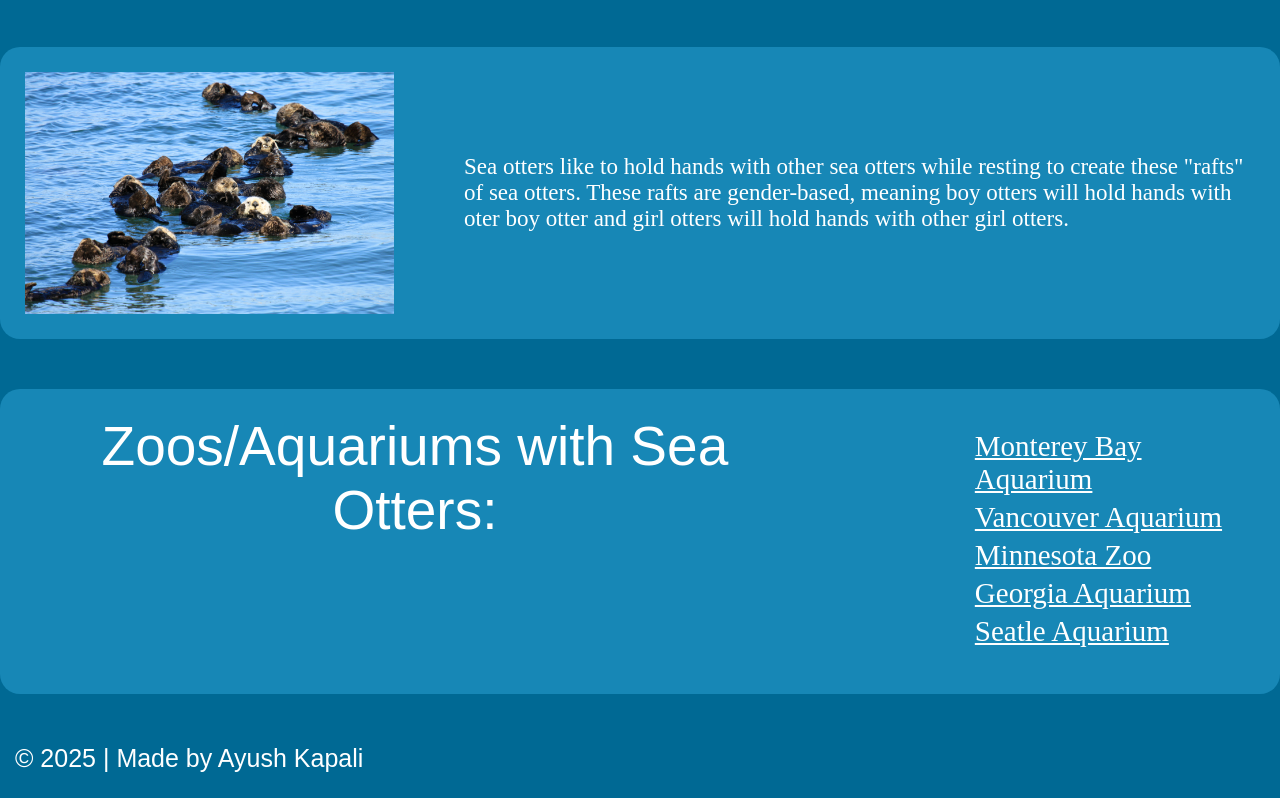
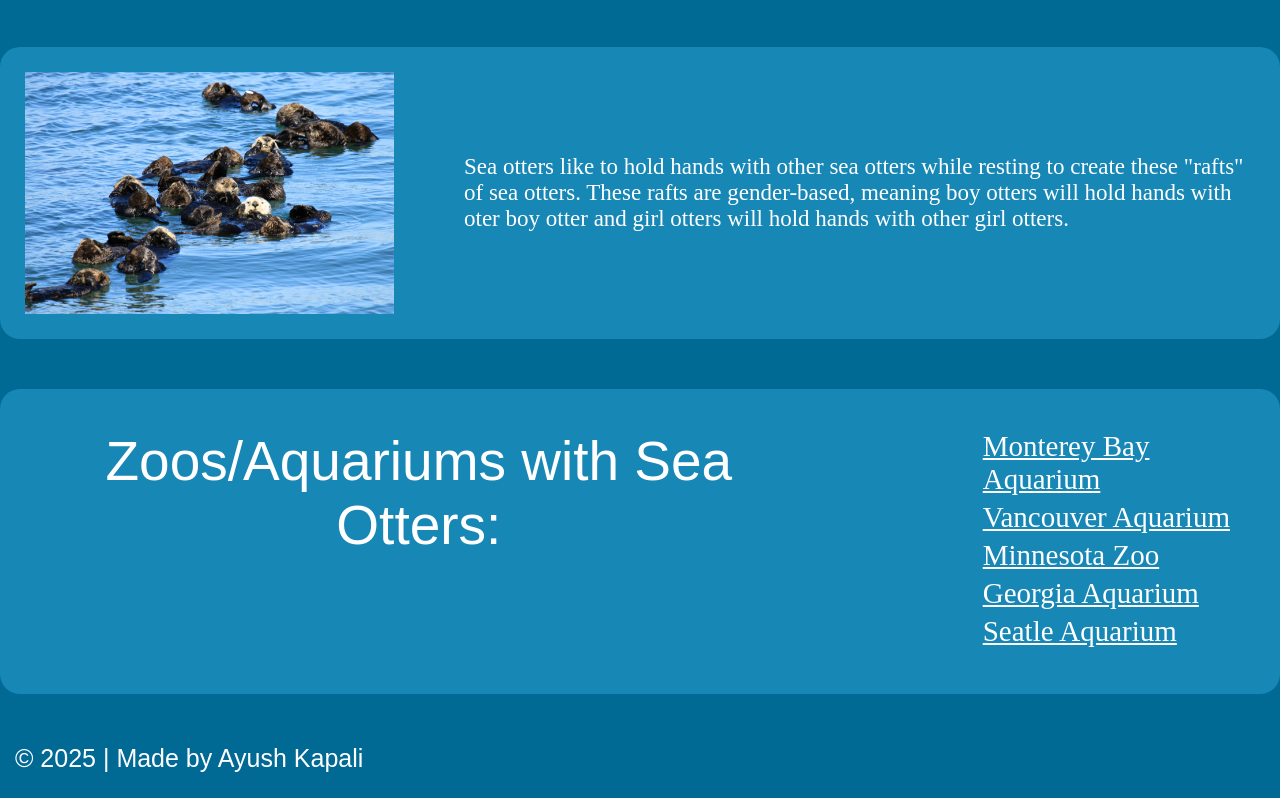
Before and after one commit to AyyyyyKayyy/Sea-Otter-Website, a plain HTML site: page habitat.html in a window 1280 px wide. Shown: the part 1366-2164 px from the top of the page. Drawn offline with Linux system fonts and the light colour scheme; a web font is replaced by a local one.

Commit message:
fixed list margin
fixed the list header margin in the habitat page

```diff
--- a/habitat.html
+++ b/habitat.html
@@ -30,7 +30,7 @@
             </p>
         </div>
         <div class = "list-wrapper"> <!--list div-->
-            <h2>Zoos/Aquariums with Sea Otters:</h2>
+            <h2 class="list-margin">Zoos/Aquariums with Sea Otters:</h2>
             <ul>
                 <li>
                     <a href="https://www.montereybayaquarium.org/visit/exhibits/sea-otters" target = "_blank">Monterey Bay Aquarium</a>
--- a/style.css
+++ b/style.css
@@ -71,6 +71,10 @@ li{
 
 .img-width{
     width:30%;
+}
+
+.list-margin{
+    margin: 15px;
 }
 
 .text-wrapper-rev {
```
